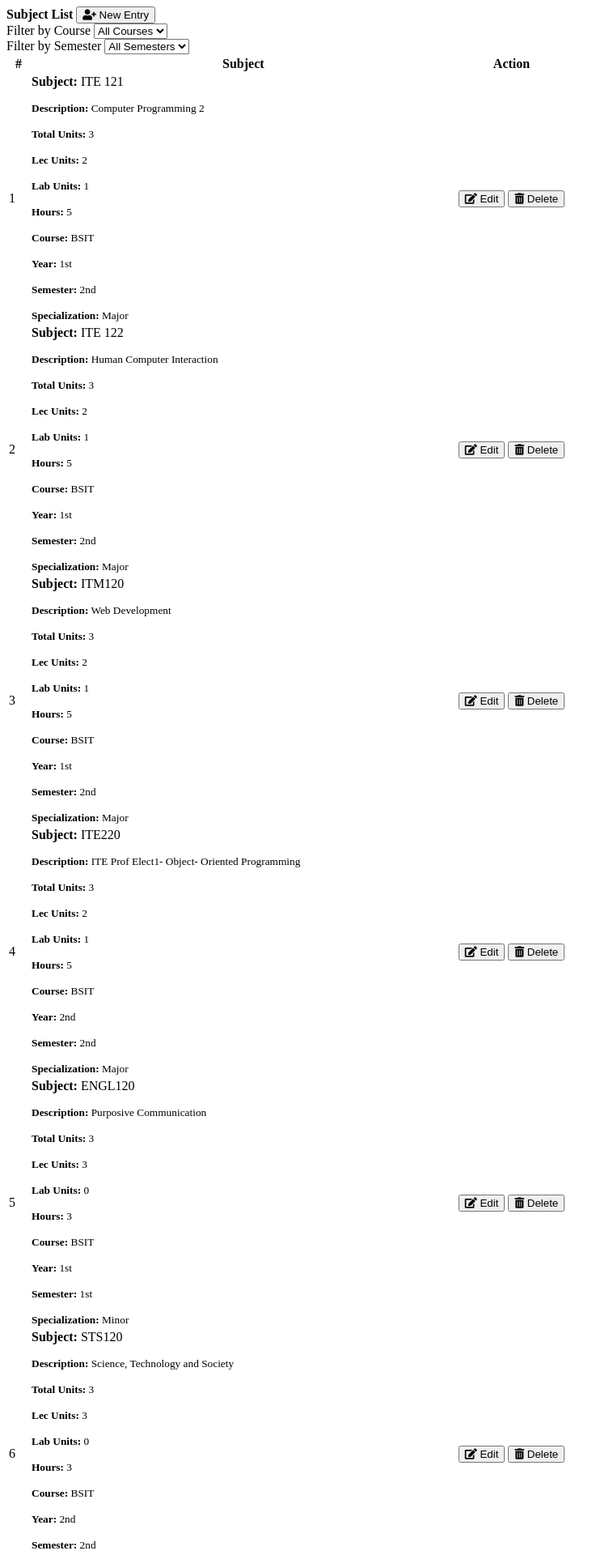
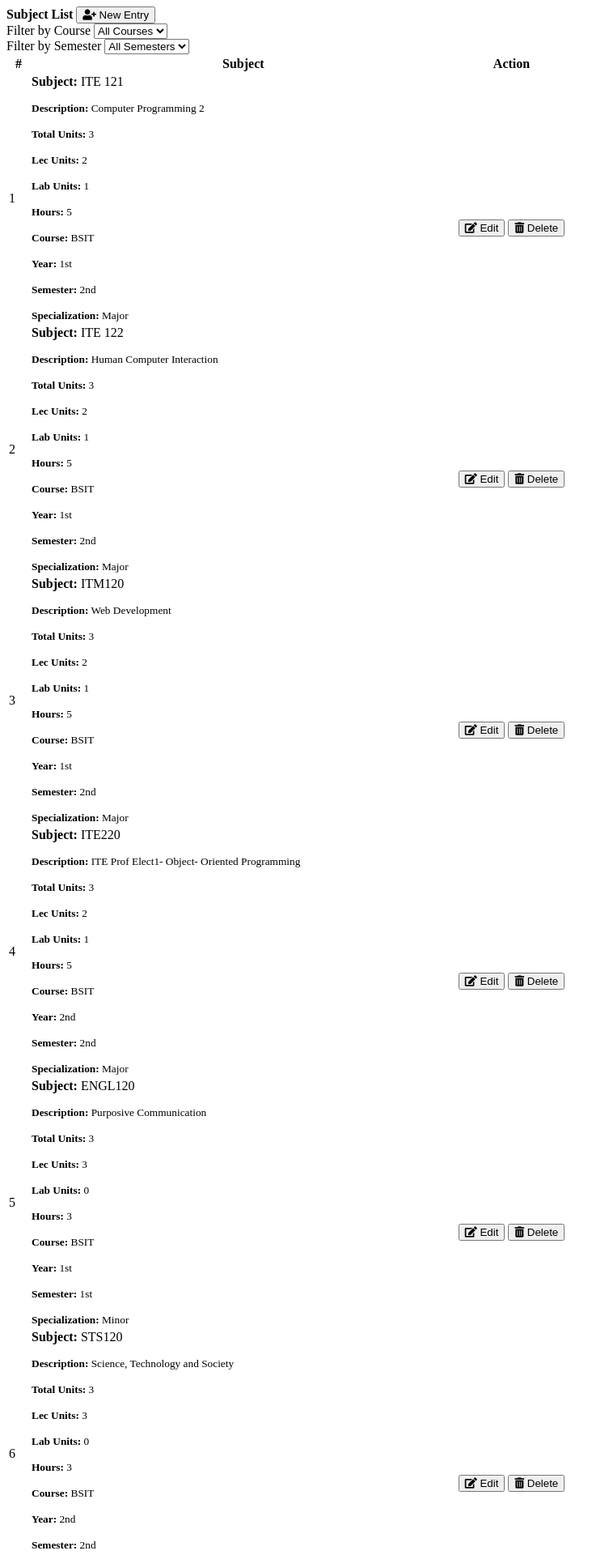
Before and after one commit to misyel15/MCC-Faculty-Loading-Schedule, a PHP site: page /admin/subjects.php in a window 1280 px wide. Shown: the top 1920 px of the page at 81% size, without its empty margins (0-753 px from the left). Run offline with PHP 8.4, Linux system fonts and the light colour scheme; data comes from the database, SQL or seed files in the repository; some libraries are stand-ins or nearby versions.

Commit message:
Update subjects.php

```diff
--- a/admin/subjects.php
+++ b/admin/subjects.php
@@ -76,7 +76,11 @@
                                             <p><small><b>Specialization:</b> <?php echo $row['specialization']; ?></small></p>
                                         </td>
 
-                                        <td class="text-center" style="margin-top:2%;">
+                                        <td class="text-center">
+                                            <br>
+                                            <br>
+                                            <br>
+                                            <br>
                                             <button class="btn btn-sm btn-primary edit_subject" type="button" data-id="<?php echo $row['id']; ?>" data-subject="<?php echo $row['subject']; ?>" data-description="<?php echo $row['description']; ?>" data-units="<?php echo $row['total_units']; ?>" data-lecunits="<?php echo $row['Lec_Units']; ?>" data-labunits="<?php echo $row['Lab_Units']; ?>" data-course="<?php echo $row['course']; ?>" data-year="<?php echo $row['year']; ?>" data-semester="<?php echo $row['semester']; ?>" data-special="<?php echo $row['specialization']; ?>" data-hours="<?php echo $row['hours']; ?>" data-toggle="modal" data-target="#subjectModal"><i class="fas fa-edit"></i> Edit</button>
                                             <button class="btn btn-sm btn-danger delete_subject" type="button" data-id="<?php echo $row['id']; ?>"><i class="fas fa-trash-alt"></i> Delete</button>
                                         </td>
```
